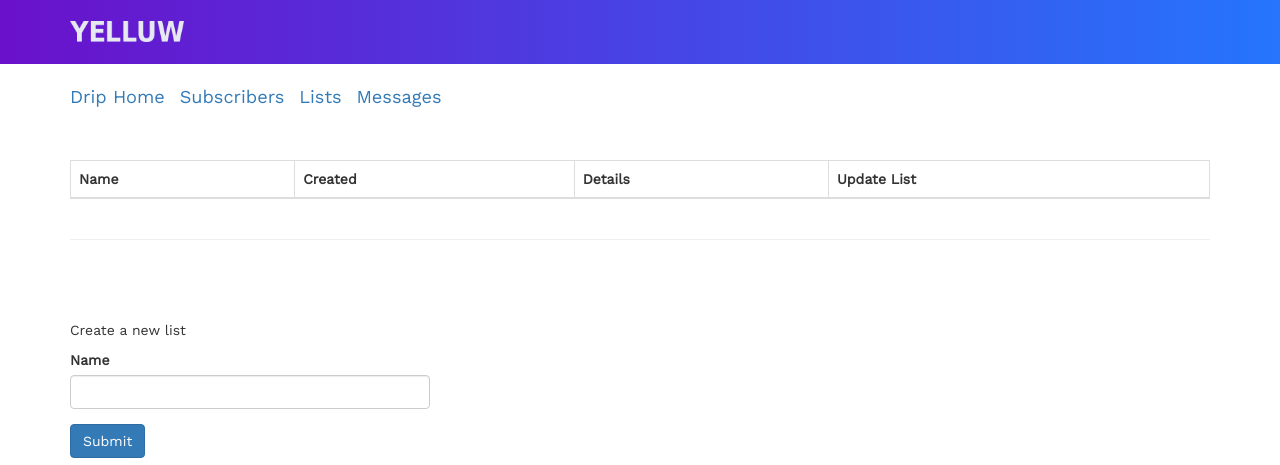
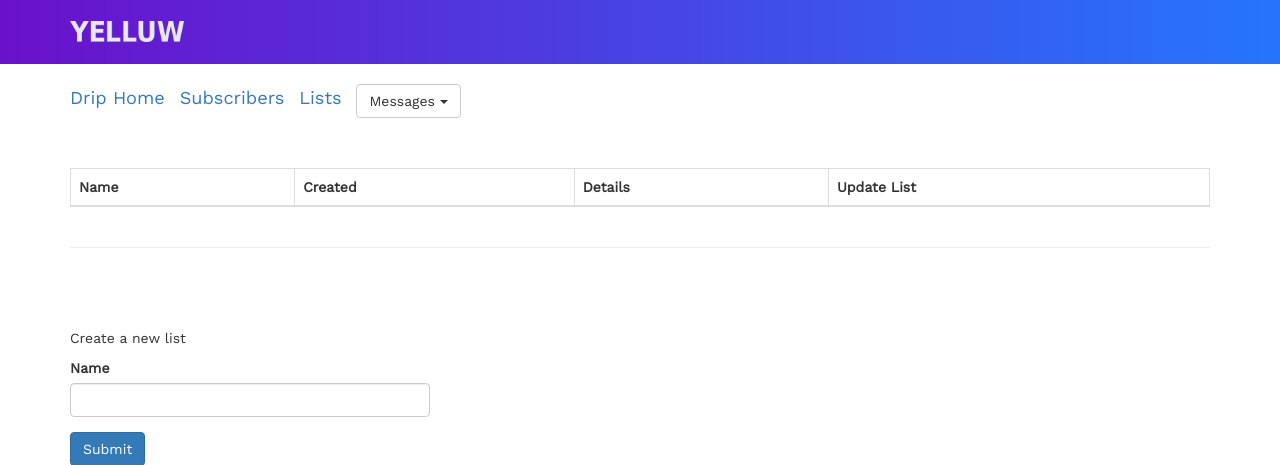
Before and after one commit to yelluw/amy, a Django app: a page that uses drip/templates/drip-navigation.html in a window 1280 px wide. Shown: the top 465 px of the page. Run offline with Django 3.2, Linux system fonts and the light colour scheme; the visitor is signed in with stand-in values (Sample User, id 1); data that the repository does not hold is empty; some libraries are stand-ins or nearby versions; some web fonts are replaced.

Commit message:
Update drip navigation, add EmailSingleDripSubscriberForm with unit test

```diff
--- a/drip/forms.py
+++ b/drip/forms.py
@@ -31,3 +31,15 @@ class UpdateDripSubscriberListForm(forms.Form):
 
     name = forms.CharField(widget=forms.TextInput(attrs=ATTRS))
     drip_subscriber_list_id = forms.CharField(widget=forms.HiddenInput())
+
+
+class EmailSingleDripSubscriberForm(forms.Form):
+    """
+    Form to email a single drip subscriber
+    """
+
+    ATTRS = {"class": "form-control"}
+
+    email = forms.CharField(widget=forms.TextInput(attrs=ATTRS))
+    subject = forms.CharField(widget=forms.TextInput(attrs=ATTRS))
+    message = forms.CharField(widget=forms.Textarea(attrs=ATTRS))
--- /dev/null
+++ b/drip/templates/drip-message-actions-dropdown.html
@@ -0,0 +1,14 @@
+<div class="dropdown">
+        <a class="btn btn-default dropdown-toggle" type="button" id="dropdownMenu1" data-toggle="dropdown" aria-haspopup="true" aria-expanded="true">
+          Messages
+          <span class="caret"></span>
+        </a>
+        <ul class="dropdown-menu" aria-labelledby="dropdownMenu1">
+          <li><a href="{% url "drip_messages" %}">Messages</a></li>
+          <li role="separator" class="divider"></li>
+          <li><a href="#">Send Drip Message to Single Drip Subscriber</a></li>
+          <li><a href="#">Send Drip Message Drip Subscriber List</a></li>
+          <li role="separator" class="divider"></li>
+          <li><a href="#">Email Single Drip Subscriber</a></li>
+        </ul>
+      </div>
--- a/drip/templates/drip-navigation.html
+++ b/drip/templates/drip-navigation.html
@@ -6,7 +6,7 @@
                     <li><a href="{% url "drip_dashboard" %}" class="drip-nav-link">Drip Home</a></li>
                     <li><a href="{% url "drip_subscribers" %}" class="drip-nav-link">Subscribers</a></li>
                     <li><a href="{% url "drip_subscriber_lists" %}" class="drip-nav-link">Lists</a></li>
-                    <li><a href="{% url "drip_messages" %}" class="drip-nav-link">Messages</a></li>
+                    <li>{% include "drip-message-actions-dropdown.html" %}</li>
                 </ul>
             </div>
         </div>
```
Also changed, not shown: drip/tests.py (+18 -1 lines).
